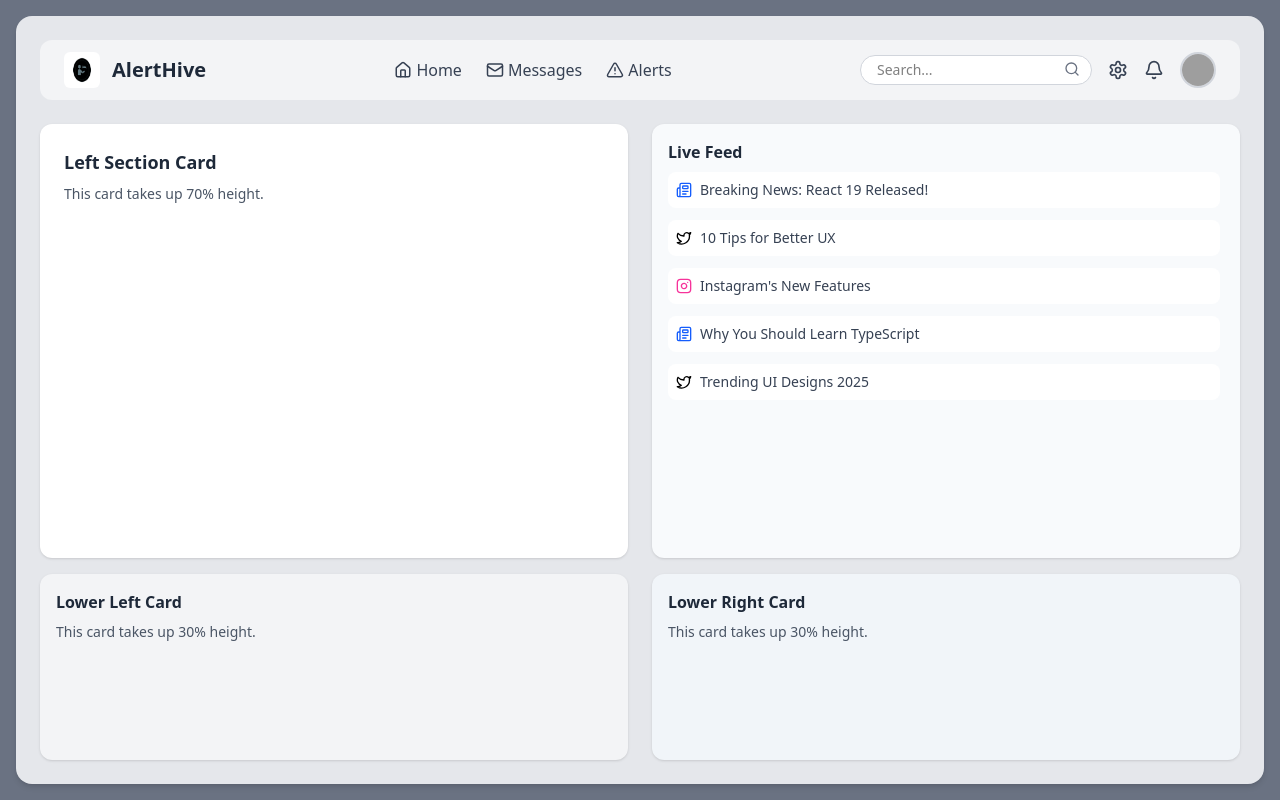
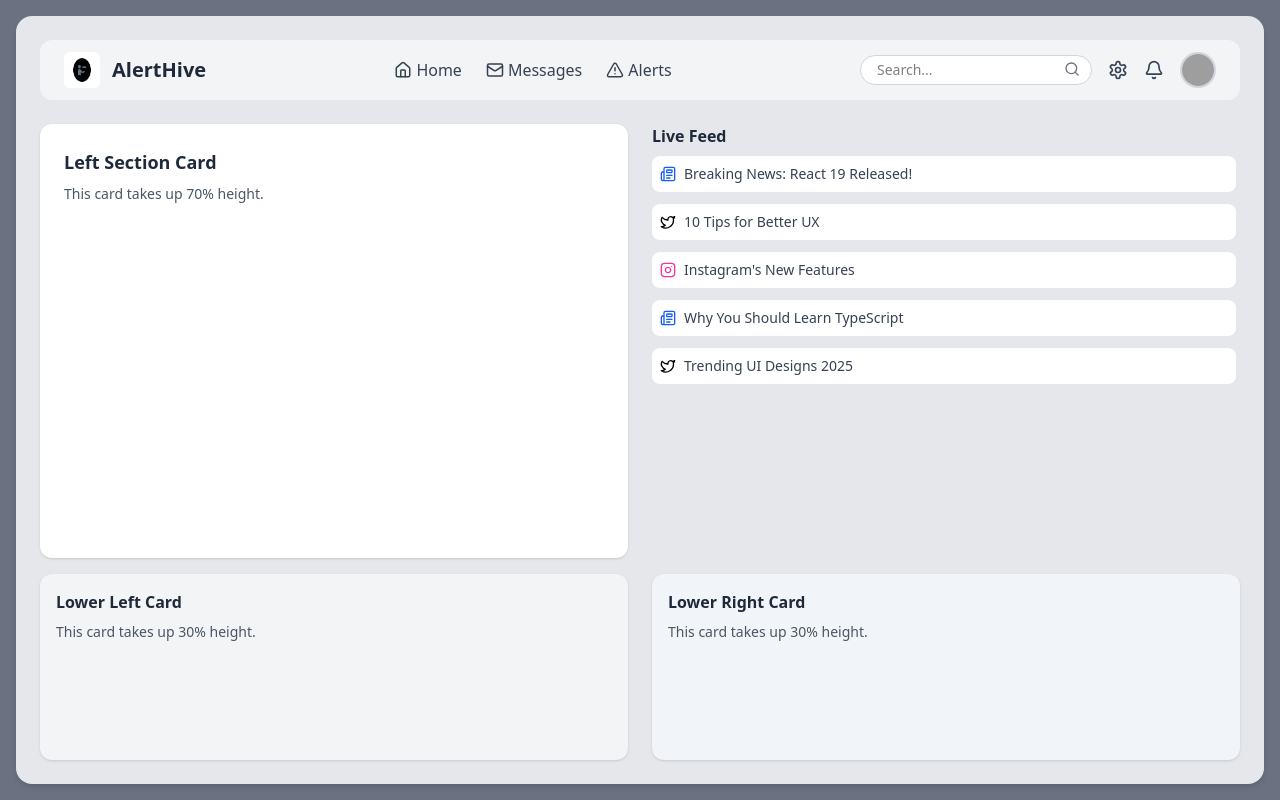
Before and after one commit to Ayushkumarsinha123/AlertHive, a React (Vite) app in the folder Frontend/: page / in a window 1280 px wide. Built offline with nearby package versions, Linux system fonts and the light colour scheme; grey boxes are pictures that could not be loaded.

Commit message:
Removed right card background

```diff
--- a/Frontend/src/components/Card3.jsx
+++ b/Frontend/src/components/Card3.jsx
@@ -16,7 +16,7 @@ const sourceIcons = {
 
 export default function Card3({ title }) {
   return (
-    <div className="bg-slate-50 rounded-xl p-4 shadow-sm h-full flex flex-col">
+    <div className="">
       {title && (
         <h2 className="text-md font-semibold text-gray-800 mb-2">{title}</h2>
       )}
```
